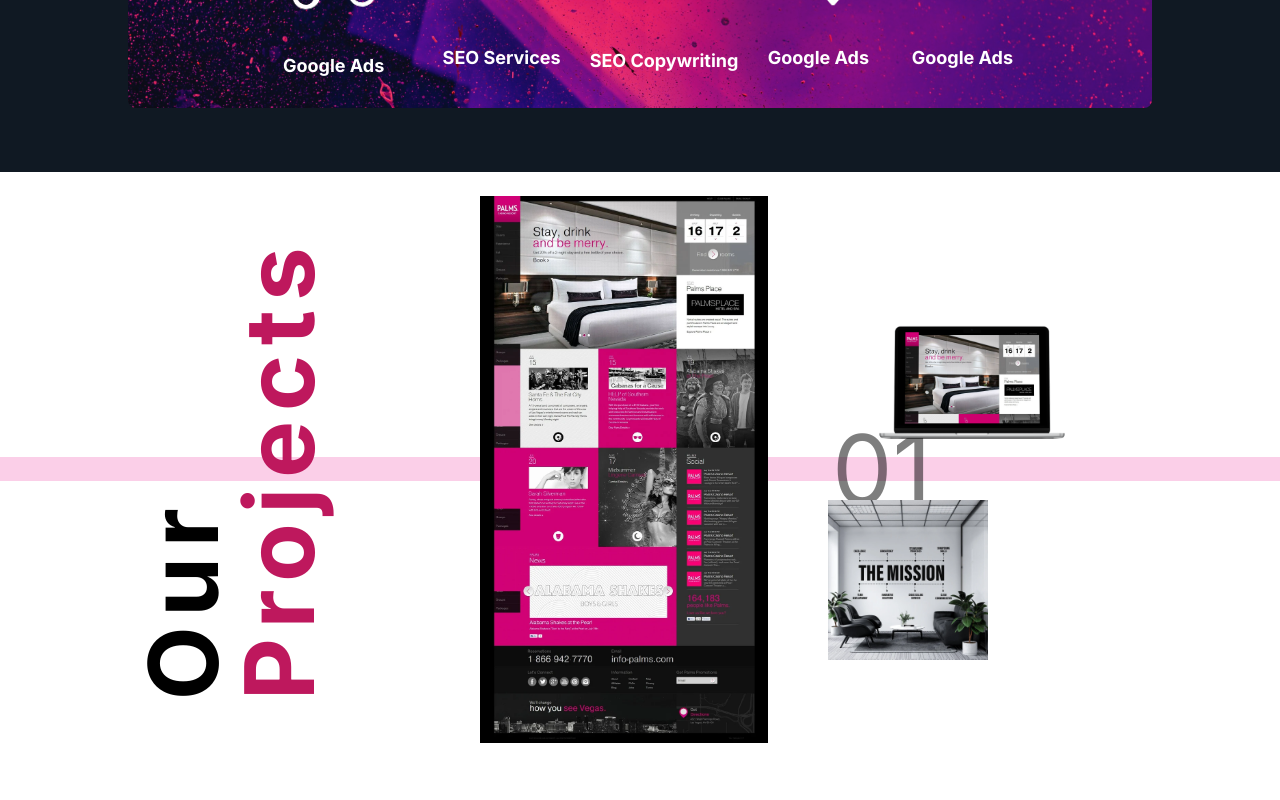
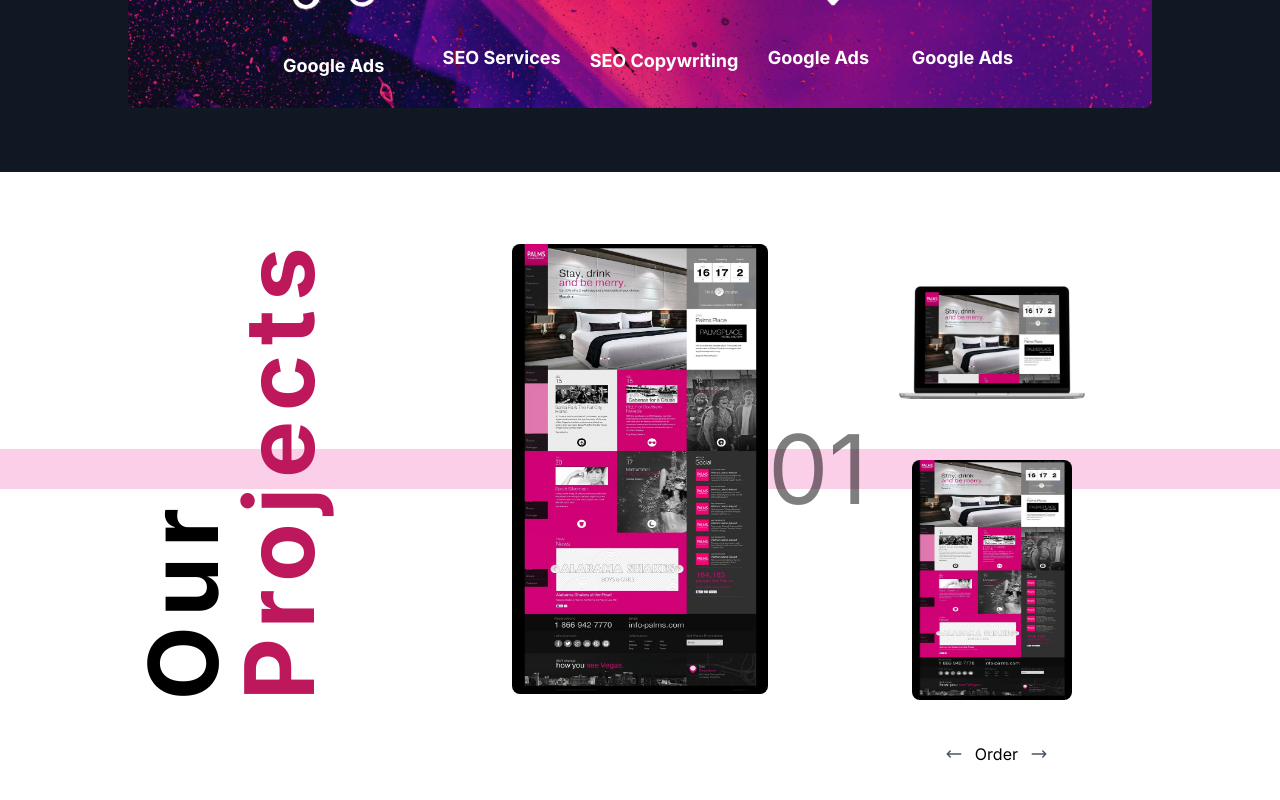
Before and after one commit to Dom000/expectoo-frontend, a Next.js app: page / in a window 1280 px wide. Shown: the part 1746-2546 px from the top of the page. Built offline with nearby package versions, Linux system fonts and the light colour scheme.

Commit message:
latest update

```diff
--- a/package.json
+++ b/package.json
@@ -18,6 +18,7 @@
     "postcss": "8.4.29",
     "react": "18.2.0",
     "react-dom": "18.2.0",
+    "react-icons": "^4.11.0",
     "tailwindcss": "3.3.3",
     "typescript": "5.2.2"
   }
--- a/src/components/sections/fourth-section/FourthSection.tsx
+++ b/src/components/sections/fourth-section/FourthSection.tsx
@@ -1,13 +1,20 @@
 import Image from "next/image";
 import React from "react";
+import {
+  HiOutlineArrowNarrowRight,
+  HiOutlineArrowNarrowLeft,
+} from "react-icons/hi";
 
 function FourthSection() {
   return (
+    <>
       <div className="relative flex h-[450px] md:w-full pt-36 xl:items-center   flex-col items-center justify-center w-full  ">
         <div className="relative flex   justify-center items-center 2xl:max-w-[80%]  w-full ">
           <div className="flex justify-center relative items-center w-full">
-          <div className="w-full h-5 p-3  bg-pink-200"></div>
-          <p className="text-8xl opacity-50 absolute left-[65%] z-[10px]">01</p>
+            <div className="w-full h-5 p-5  bg-pink-200"></div>
+            <p className="text-8xl opacity-50 absolute left-[60%] 2xl:left-[70%] z-[10px]">
+              01
+            </p>
           </div>
           <div className="text-8xl absolute left-0 tracking-widest z-10">
             <h1 className="font-bold rotate-[270deg]">
@@ -22,11 +29,11 @@
                 priority
                 src={"/display1.webp"}
                 alt="logo"
-              className="w-72 h-[60%] bg-cover cursor-pointer"
+                className="w-64 h-[450px] rounded-lg bg-cover cursor-pointer"
               />
             </div>
             <div>
-            <div className="m-5">
+              <div className="m-5 w-full h-2/4 flex rounded-lg items-center justify-center ">
                 <Image
                   width={200}
                   height={30}
@@ -36,20 +43,28 @@
                   className="w-72 cursor-pointer"
                 />
               </div>
-            <div className="m-5">
+              <div className="m-5 w-full h-2/4 flex rounded-lg items-center justify-center ">
                 <Image
                   width={200}
                   height={30}
                   priority
-                src={"/slide1.webp"}
+                  src={"/display1.webp"}
                   alt="logo"
-                className="w-40 cursor-pointer"
+                  className="w-40 h-60 bg-cover rounded-lg cursor-pointer"
                 />
               </div>
             </div>
           </div>
         </div>
       </div>
+      <div className="relative flex   justify-end mt-20 p-10 items-end 2xl:max-w-[80%]  w-full ">
+        <div className="flex items-center justify-center space-x-3 pr-48">
+          <HiOutlineArrowNarrowLeft className="text-lg text-gray-600 " />
+          <p>Order</p>
+          <HiOutlineArrowNarrowRight className="text-lg text-gray-600 " />
+        </div>
+      </div>
+    </>
   );
 }
 
```
Also changed, not shown: 1 other file (tests, documents, lock files or other folders). Lines whose indentation alone changed are shown as unchanged.
